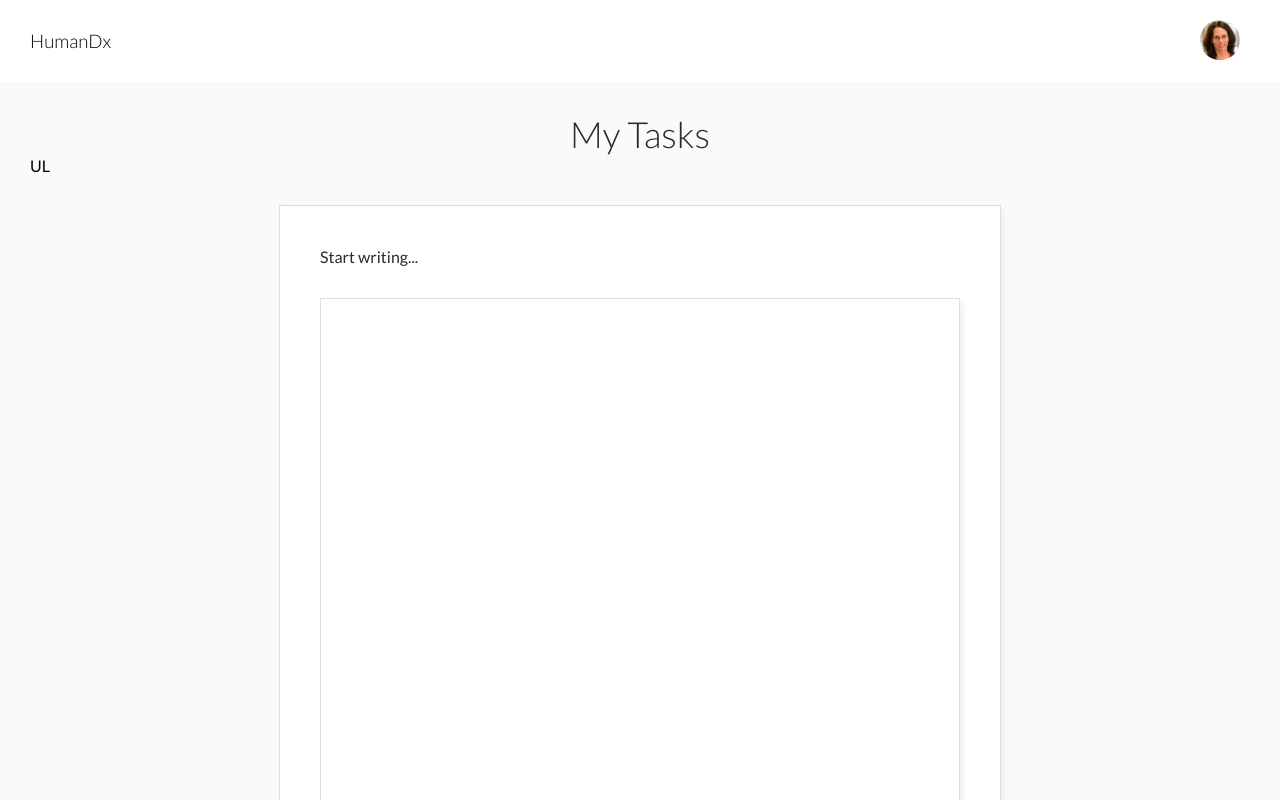
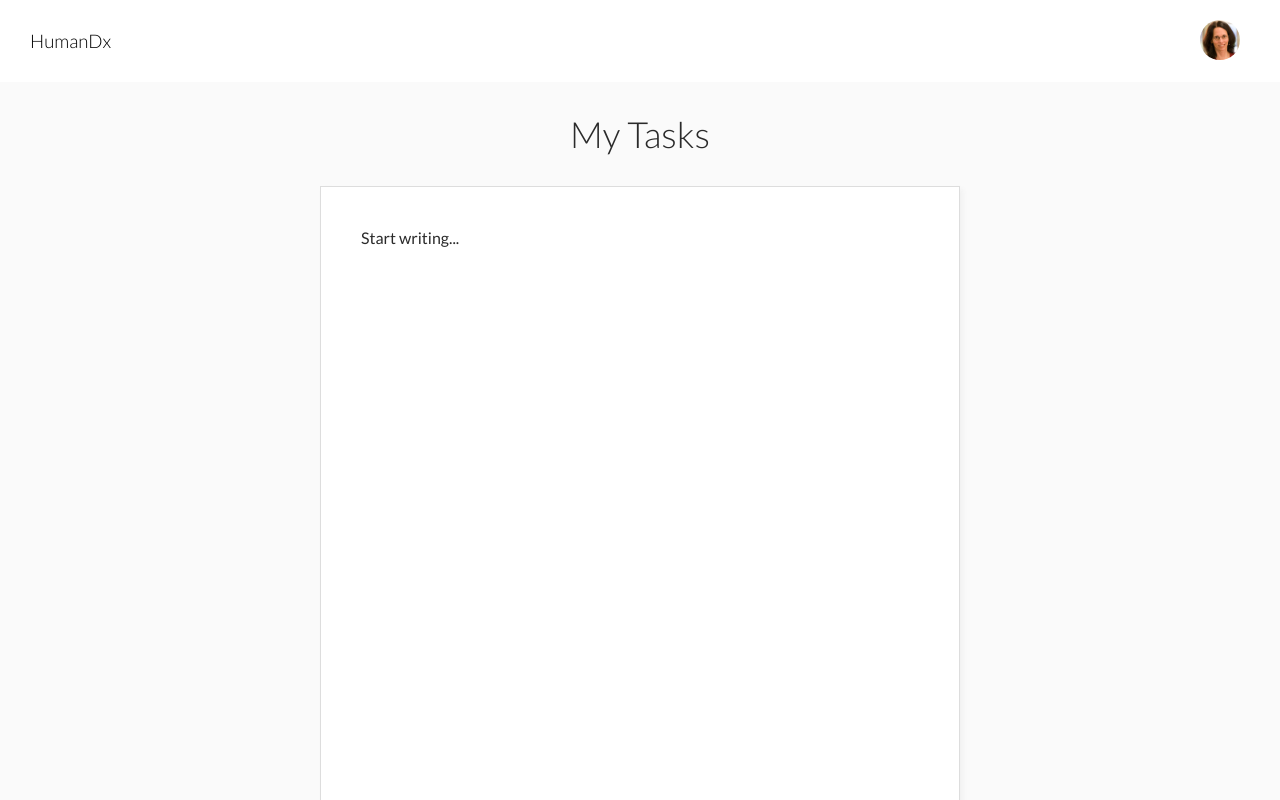
Before and after one commit to anyu/simple-editor, a React app: page / in a window 1280 px wide. Shown: the top 800 px of the page. Built offline with nearby package versions, Linux system fonts and the light colour scheme.

Commit message:
(feat) Cmd+L bullets

```diff
--- a/client/src/components/MyEditor.js
+++ b/client/src/components/MyEditor.js
@@ -14,9 +14,9 @@ class MyEditor extends React.Component {
         <div className="editorHeaderArea">
           <h1>My Tasks</h1>
         </div>
-          {/* <div className="editor"> */}
+           <div className="editorWrapper">
             <TestEditor/>
-         {/* </div>  */}
+          </div>
       </div>
   )}
 }
--- a/client/src/components/TestEditor.js
+++ b/client/src/components/TestEditor.js
@@ -1,5 +1,7 @@
 import React from 'react';
-import {Editor, EditorState, RichUtils} from 'draft-js';
+import {Editor, EditorState, RichUtils, getDefaultKeyBinding, KeyBindingUtil } from 'draft-js';
+const {hasCommandModifier} = KeyBindingUtil;
+
 
 class TestEditor extends React.Component {
   constructor(props) {
@@ -8,22 +10,34 @@ class TestEditor extends React.Component {
       editorState: EditorState.createEmpty()
     };
     this.onChange = (editorState) => this.setState({editorState});
-    this.handleKeyCommand = (command) => this._handleKeyCommand(command);
-    this.onTab = (e) => this._onTab(e);
-    this.toggleBlockType = (type) => this._toggleBlockType(type);
+    this.handleKeyCommand = this.handleKeyCommand.bind(this);
+    this.keyBindingFn = this.keyBindingFn.bind(this);
+    this.onTab = this.onTab.bind(this);
+    this.toggleBlockType = this._toggleBlockType.bind(this);
   }
 
-  _handleKeyCommand(command) {
-    const {editorState} = this.state;
-    const newState = RichUtils.handleKeyCommand(editorState, command);
-    if (newState) {
-      this.onChange(newState);
-      return true;
+  handleKeyCommand(command: string): DraftHandleValue {
+    console.log('command', command)
+    if (command === 'bullet') {
+      return 'handled';
     }
-    return false;
+    return 'not-handled';
   }
 
-  _onTab(e) {
+  keyBindingFn(e: SyntheticKeyboardEvent): string {
+    if (e.keyCode === 76 && hasCommandModifier(e)) {
+      console.log('e.key', e.keyCode)
+      this.onToggle = (e) => {
+        e.preventDefault();
+        this.toggleBlockType('unordered-list-item');
+      };
+      this.onToggle(e);
+      return 'bullet';
+    }
+    return getDefaultKeyBinding(e);
+  }
+
+  onTab(e) {
     const maxDepth = 4;
     this.onChange(RichUtils.onTab(e, this.state.editorState, maxDepth));
   }
@@ -40,7 +54,7 @@ class TestEditor extends React.Component {
   render() {
     const {editorState} = this.state;
 
-    let className = 'RichEditor-editor editor';
+    let className = 'RichEditor-editor editor"';
 
     return (
       <div className="RichEditor-root">
@@ -52,8 +66,9 @@ class TestEditor extends React.Component {
           <Editor
             editorState={editorState}
             handleKeyCommand={this.handleKeyCommand}
+            keyBindingFn={this.keyBindingFn}
             onChange={this.onChange}
-            onTab={this.onTab}
+            onTab={(e) => {this.onTab(e)}}
             placeholder="Start writing..."
           />
         </div>
@@ -62,22 +77,6 @@ class TestEditor extends React.Component {
   }
 }
 
-class StyleButton extends React.Component {
-  constructor() {
-    super();
-    this.onToggle = (e) => {
-      e.preventDefault();
-      this.props.onToggle(this.props.style);
-    };
-  }
-  render() {
-    return (
-      <span className='RichEditor-activeButton' onMouseDown={this.onToggle}>
-        {this.props.label}
-      </span>
-    );
-  }
-}
 
 const BlockStyleControls = (props) => {
   const {editorState} = props;
@@ -87,14 +86,7 @@ const BlockStyleControls = (props) => {
     .getBlockForKey(selection.getStartKey())
     .getType();
   return (
-    <div className="RichEditor-controls">
-      <StyleButton
-        key={'UL'}
-        active={blockType}
-        label='UL'
-        onToggle={props.onToggle}
-        style='unordered-list-item'
-      />
+    <div>
     </div>
   );
 };
--- a/public/assets/styles/styles.css
+++ b/public/assets/styles/styles.css
@@ -70,7 +70,14 @@ nav {
 [contenteditable]:focus {
     outline: 0px solid transparent;
 } */
-.DraftEditor-editorContainer {
+
+.editorWrapper {
+  max-width: 640px;
+  height: 700px;
+  margin: 30px auto 60px auto;
+}
+
+.RichEditor-editor {
   max-width: 640px;
   height: 700px;
   color: #2a2a2a;
```
